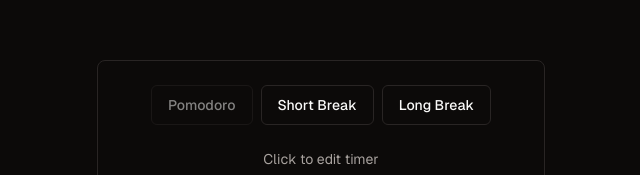
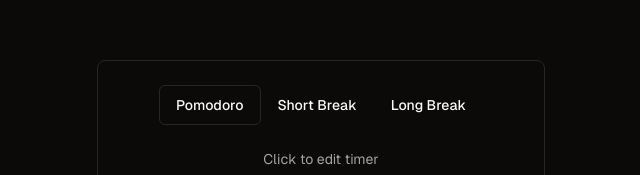
Before and after one commit to DNNYVST/pomodoro-app, a Next.js app: page / in a window 1280 px wide. Shown: the part 104-279 px from the top of the page, without its empty margins (319-959 px from the left). Built offline with nearby package versions, Linux system fonts and the light colour scheme; what @radix-ui/themes would draw is missing.

Commit message:
add local state version of Session Type Button Group as proof of concept

```diff
--- a/src/components/timer/input.tsx
+++ b/src/components/timer/input.tsx
@@ -28,7 +28,7 @@ const Input = ({ id, value, onChange, onBlur, cn, ...rest }: InputProps) => (
       }
     }}
     onBlur={onBlur}
-    className={`rounded-sm max-w-[2ch] text-card-foreground bg-card text-center placeholder:text-muted-foreground focus-visible:outline-none focus-visible:ring-1 focus-visible:ring-ring focus-visible:ring-offset-2 ${cn}`}
+    className={`rounded-sm max-w-[2ch] text-foreground bg-background text-center placeholder:text-muted-foreground focus-visible:outline-none focus-visible:ring-1 focus-visible:ring-ring focus-visible:ring-offset-2 ${cn}`}
     {...rest}
   />
 );
--- /dev/null
+++ b/src/components/timer/session-type-button-group.tsx
@@ -0,0 +1,39 @@
+"use client";
+
+import { useState } from "react";
+import { Button } from "@/components/ui/button";
+
+type Session = {
+  id: number;
+  text: string;
+};
+
+const sessions: Session[] = [
+  { id: 1, text: "Pomodoro" },
+  { id: 2, text: "Short Break" },
+  { id: 3, text: "Long Break" },
+];
+
+const SessionTypeButtonGroup = () => {
+  const [activeID, setActiveID] = useState<number>(1);
+
+  return (
+    <div className="flex justify-center">
+      {sessions.map(({ id, text }: Session) => (
+        <Button
+          key={id}
+          variant="outline"
+          onClick={() => setActiveID(id)}
+          className={`${activeID !== id && "border-transparent"} ${
+            activeID === id && "!opacity-100 hover:bg-background"
+          }`}
+          disabled={activeID === id}
+        >
+          {text}
+        </Button>
+      ))}
+    </div>
+  );
+};
+
+export default SessionTypeButtonGroup;
--- a/src/components/timer/timer-card.tsx
+++ b/src/components/timer/timer-card.tsx
@@ -11,6 +11,7 @@ import {
 } from "@/components/ui/card";
 import { Button } from "@/components/ui/button";
 import Input from "./input";
+import SessionTypeButtonGroup from "./session-type-button-group";
 
 const getFormattedNumberString = (string: string) =>
   string.length === 1 ? `0${string}` : string;
@@ -67,13 +68,7 @@ const TimerCard = () => {
   return (
     <Card className="w-full min-w-fit">
       <CardHeader>
-        <div className="flex gap-x-2 justify-center">
-          <Button variant="outline" disabled>
-            Pomodoro
-          </Button>
-          <Button variant="outline">Short Break</Button>
-          <Button variant="outline">Long Break</Button>
-        </div>
+        <SessionTypeButtonGroup />
       </CardHeader>
       <CardContent>
         <CardDescription className="pb-2 text-center pointer-events-none">
```
